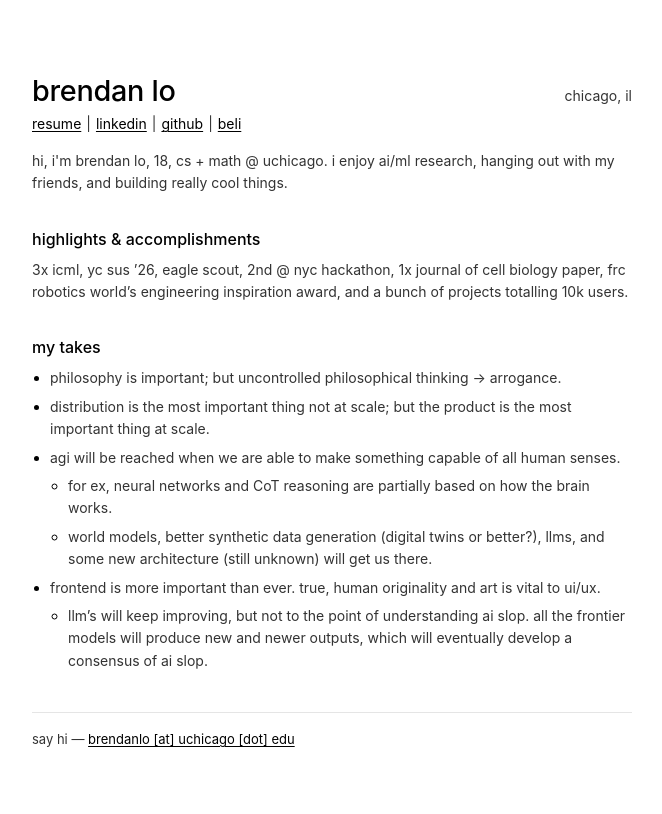
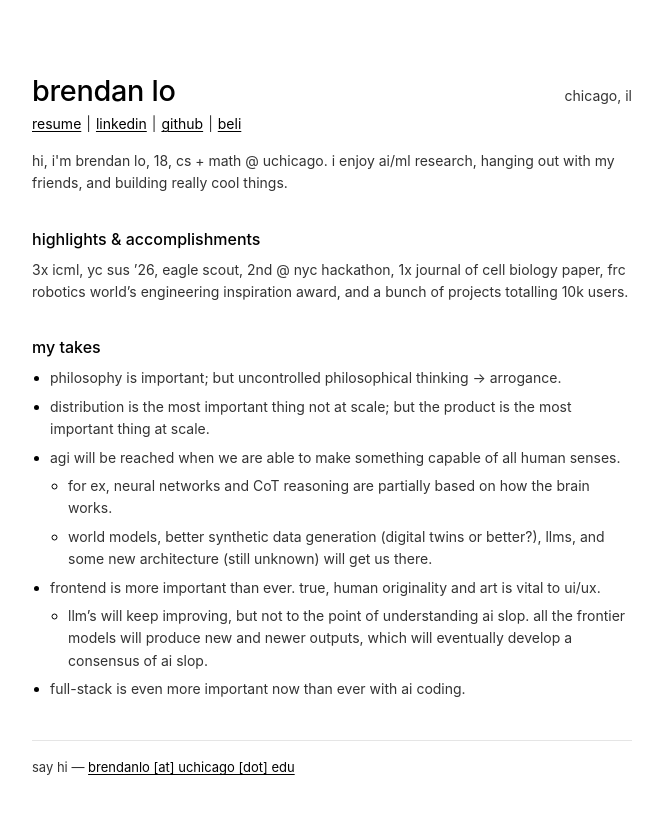
Before and after one commit to patriotsbreeze/brendanlo, a Next.js app: page / in a window 1280 px wide. Shown: the top 814 px of the page, without its empty margins (308-970 px from the left). Built offline with nearby package versions, Linux system fonts and the light colour scheme.

Commit message:
content: add the full-stack take
Co-Authored-By: Claude Opus 5 <noreply@anthropic.com>

```diff
--- a/src/app/page.tsx
+++ b/src/app/page.tsx
@@ -85,6 +85,9 @@ export default function Page() {
             </li>
           </ul>
         </li>
+        <li>
+          full-stack is even more important now than ever with ai coding.
+        </li>
       </ul>
 
       {/* Written out so scrapers get the decoy string and humans get a working
```
